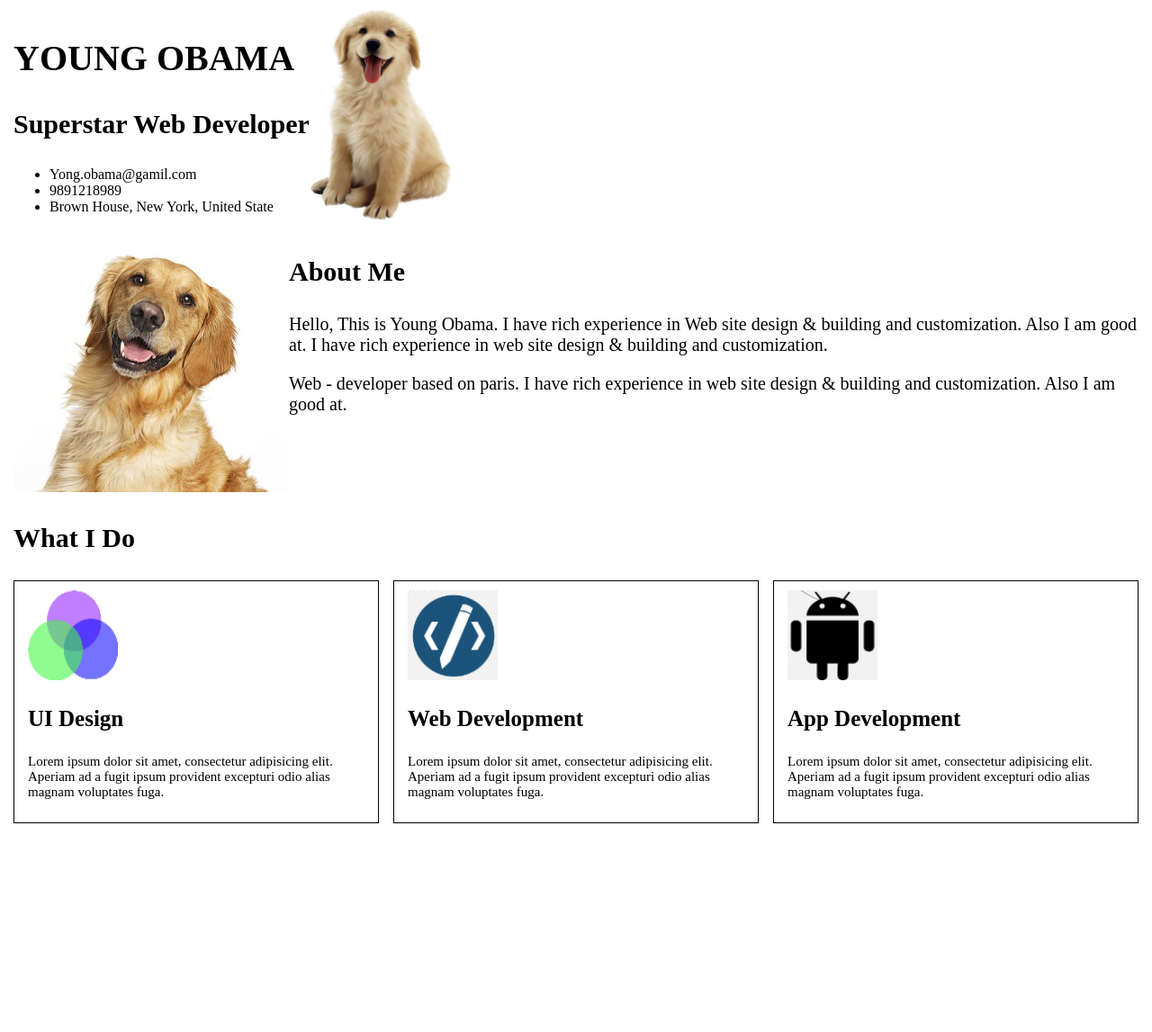
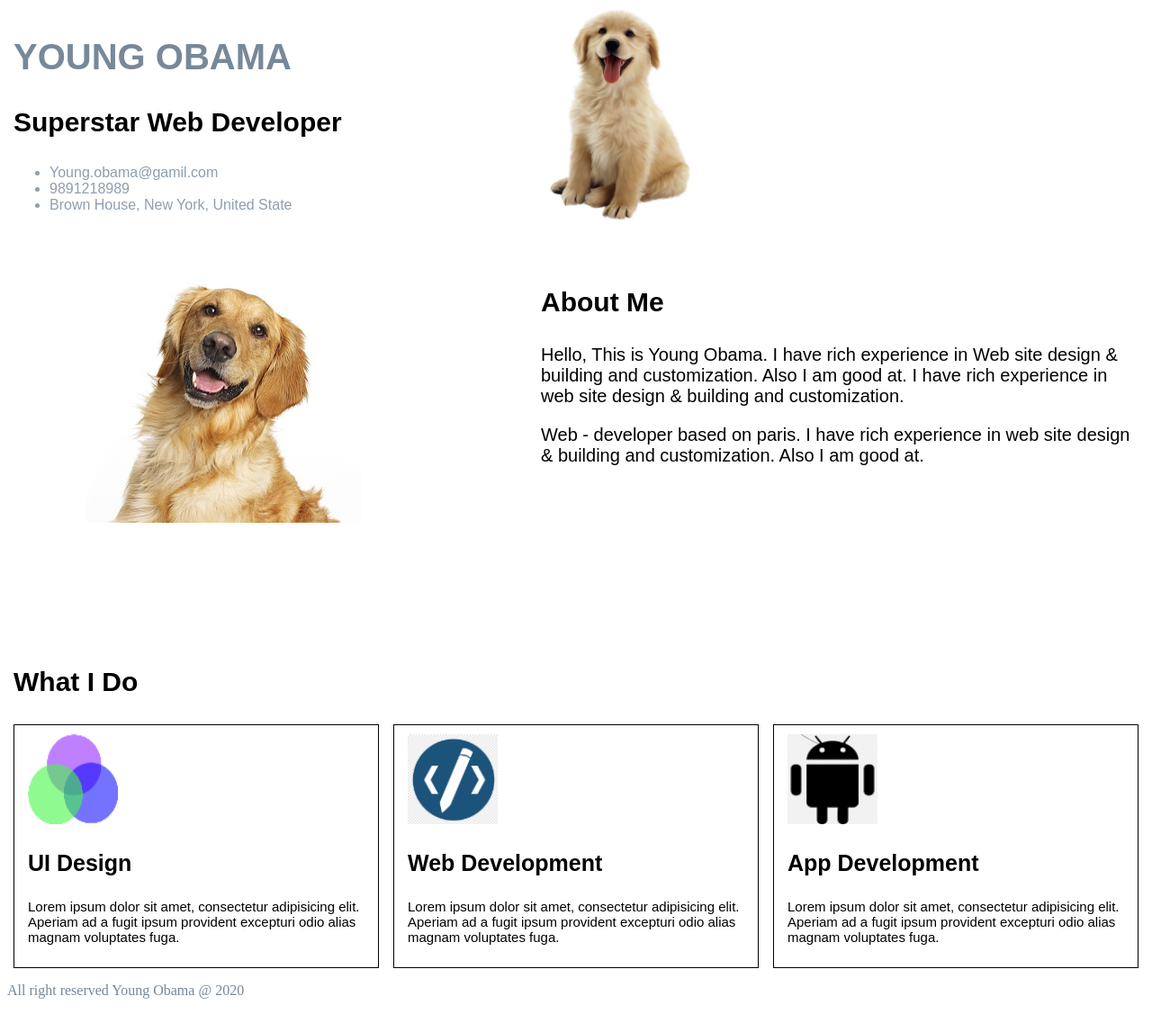
Before and after one commit to zakiarifa04/assignment-one, a plain HTML site: page MIS455 Assignment/index.html in a window 1280 px wide. Shown: the whole page at 90% size. Before the commit the page ends 923 px from the top, so only its background shows below. Drawn offline with Linux system fonts and the light colour scheme; a web font is replaced by a local one.

Commit message:
adding updated code

```diff
--- a/MIS455 Assignment/index.html
+++ b/MIS455 Assignment/index.html
@@ -5,6 +5,9 @@
     <meta name="viewport" content="width=device-width, initial-scale=1.0" />
     <title>Document</title>
     <link rel="stylesheet" href="oct13.css" />
+    <link rel="preconnect" href="https://fonts.googleapis.com">
+<link rel="preconnect" href="https://fonts.gstatic.com" crossorigin>
+<link href="https://fonts.googleapis.com/css2?family=Gabarito&display=swap" rel="stylesheet">
   </head>
   <body>
     <section>
@@ -14,22 +17,23 @@
             <h1>YOUNG OBAMA</h1>
             <h3>Superstar Web Developer</h3>
             <ul>
-              <li>Yong.obama@gamil.com</li>
+              <li>Young.obama@gamil.com</li>
               <li>9891218989</li>
               <li>Brown House, New York, United State</li>
             </ul>
           </div>
-          <div class="main-img">
-            <img src="/MIS455 Assignment/dog-png-30.png" alt="" />
+          <div class="main-dog">
+            <img src="dog-png-30.png" alt="dogpic1" />
           </div>
         </div>
       </div>
     </section>
+    <br><br>
     <section>
       <div class="container">
         <div class="main-wrapper">
-          <div class="main-img">
-            <img src="/MIS455 Assignment/istockphoto-598165430-612x612.jpg" alt="" />
+          <div class="m-dog">
+            <img src="istockphoto-598165430-612x612.jpg" alt="dogpic2" />
           </div>
           <div class="main">
             <h3>About Me</h3>
@@ -46,6 +50,7 @@
         </div>
       </div>
     </section>
+    <br><br><br><br><br><br><br>
     <section>
       <div class="container">
         <div class="main">
@@ -56,7 +61,7 @@
           <div class="card-part">
             <div class="card-img">
                 <a href="https://www.coursera.org/articles/ui-vs-ux-design">
-              <img src="/MIS455 Assignment/ui ux.png" alt="" />
+              <img src="ui ux.png" alt="" />
             </a>
             </div>
             <div class="card-details">
@@ -71,7 +76,7 @@
           <div class="card-part">
             <div class="card-img">
                 <a href="https://en.wikipedia.org/wiki/Web_development#:~:text=Web%20development%20is%20the%20work,businesses%2C%20and%20social%20network%20services.">
-              <img src="/MIS455 Assignment/png-clipart-wedevelopment-web-.png" alt="" />
+              <img src="png-clipart-wedevelopment-web-.png" alt="" />
             </a>
             </div>
             <div class="card-details">
@@ -86,7 +91,7 @@
           <div class="card-part">
             <div class="card-img">
                 <a href="https://sourcing.hktdc.com/en/Service-Detail/Android-App-Development-1X1MBMJN?utm_source=sem&utm_medium=google_sem&utm_campaign=DSA_Page_Home_Lights&utm_content=pec_mkt&DCSext.dept=2&utm_id=202139_446&WT.mc_id=1851739&gclid=CjwKCAjw-KipBhBtEiwAWjgwrMQ-e3Pf3NbnZ46bO7_BABNgGmEzIgYTl92tDUPRRqjaeAIua_uq2hoC9iIQAvD_BwE&gclsrc=aw.ds">
-              <img src="/MIS455 Assignment/png-clipart-apppng.png" alt="" />
+              <img src="png-clipart-apppng.png" alt="" />
             </a>
             </div>
             <div class="card-details">
@@ -101,5 +106,9 @@
         </div>
       </div>
     </section>
+    <footer>
+      <p class="grey-color">All right reserved Young Obama @ 2020</p> <br>
+  </footer>
+
   </body>
   </html>
--- a/MIS455 Assignment/oct13.css
+++ b/MIS455 Assignment/oct13.css
@@ -3,7 +3,7 @@
     width: 1250px;
   }
   .main h1 {
-    color: #000;
+    color: lightslategray;
     font-size: 40px;
     text-transform: uppercase;
   }
@@ -40,3 +40,29 @@
     display: flex;
     justify-content: space-between;
   }
+  .card-details{
+    font-family: 'Gabarito', sans-serif;
+    color: lightslategray;
+  }
+  .container{
+    font-family: 'Gabarito', sans-serif;
+  }
+  .main{
+    font-family: 'Gabarito', sans-serif;
+    color: rgb(143, 158, 174);
+  }
+
+.grey-color{
+  color: lightslategray;
+}
+.main-dog{
+  margin-left: 50px;
+}
+.main-dog{
+  margin-left: 230px;
+
+}
+.m-dog{
+  margin-right: 200px;
+  margin-left: 80px;
+}
--- /dev/null
+++ b/oct15/oct15.js
@@ -0,0 +1,2 @@
+var quiz = 14.5;
+var mid =
```
Also changed, not shown: oct15/JavaScriptclass.html (added, +21 -0 lines).
